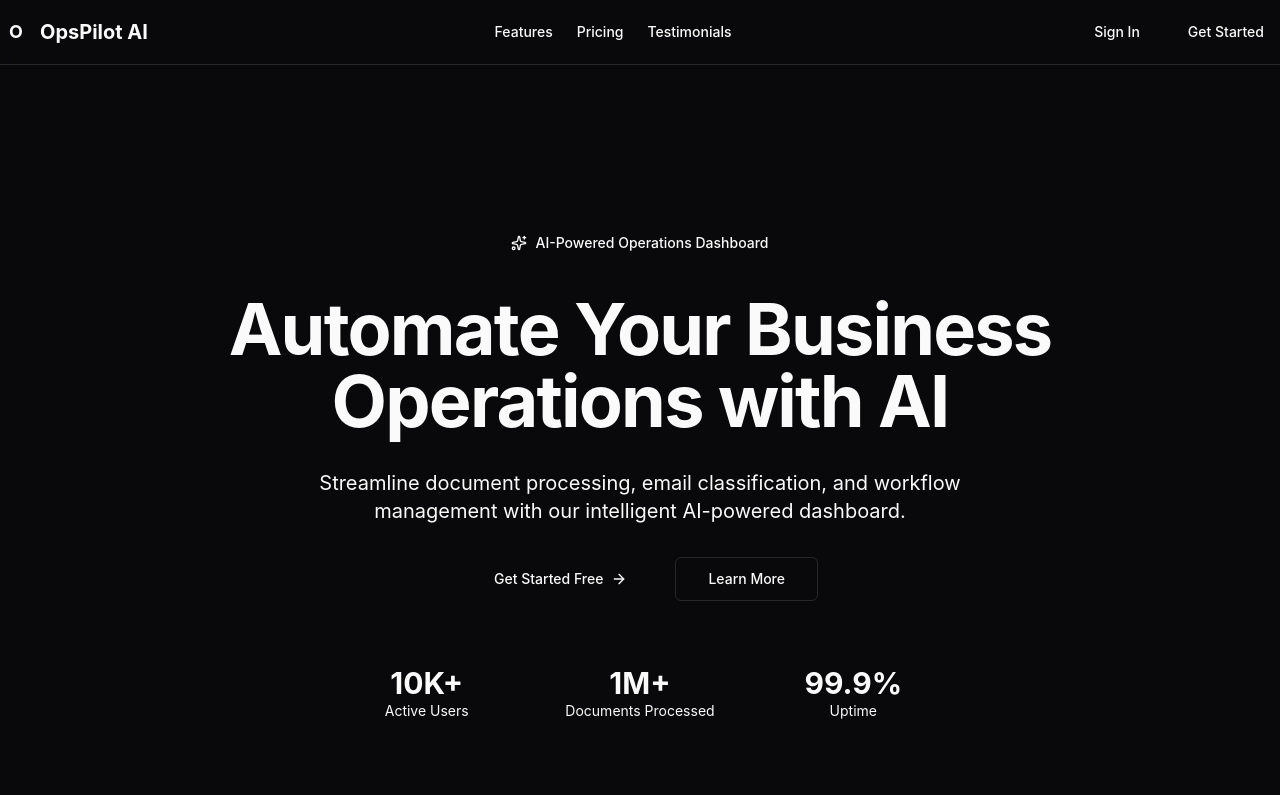
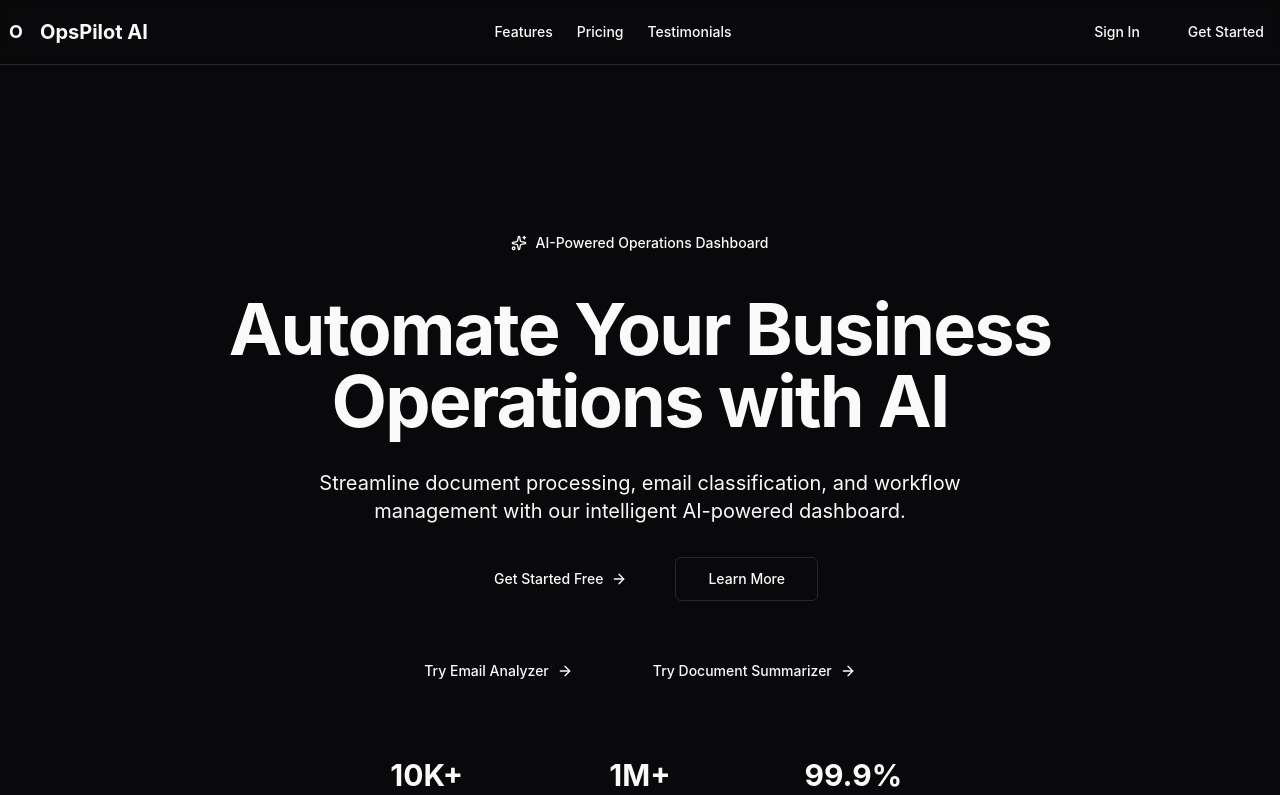
Before and after one commit to Aninhassain/opspilot, a Next.js app: page / in a window 1280 px wide. Shown: the top 795 px of the page. Built offline with nearby package versions, Linux system fonts and the light colour scheme.

Commit message:
Ui: Added buttons to navigate to different pages

```diff
--- a/components/landing/hero.tsx
+++ b/components/landing/hero.tsx
@@ -42,6 +42,21 @@ export function Hero() {
           </Link>
         </div>
 
+        <div className="flex flex-col sm:flex-row gap-4 pt-4">
+          <Link href="/dashboard/email-analyzer">
+            <Button size="lg" variant="secondary" className="gap-2">
+              Try Email Analyzer
+              <ArrowRight className="h-4 w-4" />
+            </Button>
+          </Link>
+          <Link href="/dashboard/document-summarizer">
+            <Button size="lg" variant="secondary" className="gap-2">
+              Try Document Summarizer
+              <ArrowRight className="h-4 w-4" />
+            </Button>
+          </Link>
+        </div>
+
         <div className="pt-8 grid grid-cols-3 gap-8 md:gap-16 text-center">
           <div>
             <div className="text-3xl font-bold">10K+</div>
```
Also changed, not shown: 2 other files (tests, documents, lock files or other folders).
